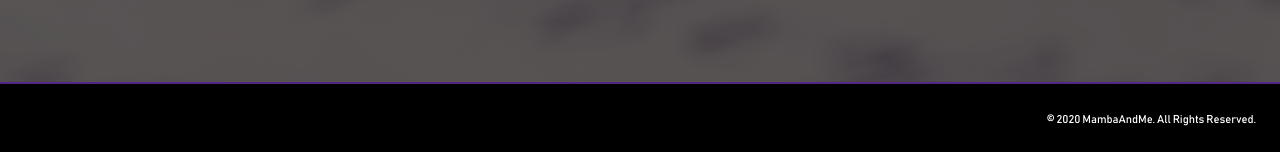
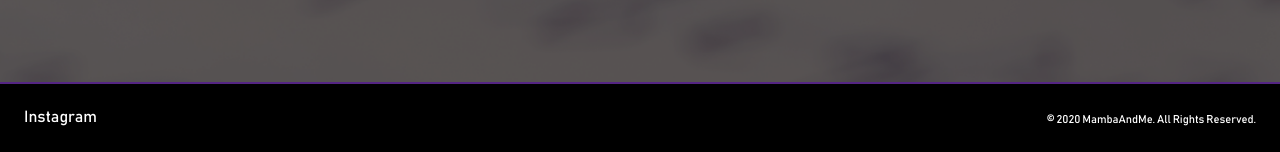
Before and after one commit to jayant95/Mamba, a PHP site: page /story.php in a window 1280 px wide. Shown: the part 913-1065 px from the top of the page. Run offline with PHP 8.4, Linux system fonts and the light colour scheme.

Commit message:
Add instagram link to footer
Linked MambaAndMe instagram page

```diff
--- a/css/main.css
+++ b/css/main.css
@@ -150,7 +150,8 @@ ul {
     overflow: hidden;
     padding: 1rem;
     z-index: 2;
-    /* border: 1px solid rgb(50, 50, 50); */
+    -webkit-transform: translate3d(0,0,1px);
+    transform: translate3d(0px, 0px, 1px);
   }
 
 .login-form {
@@ -646,13 +647,28 @@ ul {
     height: 70px;
     background-color: rgb(0, 0, 0);
     color: white;
+    display: flex;
+    justify-content: space-between;
 }
 
-.footer p {
+.footer p, .footer a {
     padding-top: 1.8rem;
     font-size: 0.7rem;
     padding-right: 1.5rem;
     text-align: right;
+}
+
+.footer a {
+    text-align: left;
+    padding-left: 1.5rem;
+    font-size: 1rem;
+    padding-top: 1.5rem;
+    transition: 0.1s;
+}
+
+.footer a:hover {
+    color: rgb(253, 184, 39);
+
 }
 
 
--- a/donate.php
+++ b/donate.php
@@ -75,6 +75,7 @@
 </div>
 
 <div class="footer">
+    <a href="https://www.instagram.com/mambaandme24/">Instagram</a>
     <p>© 2020 MambaAndMe. All Rights Reserved.</p>
 </div>
 <script src="js/hearts.js"></script>
--- a/includes/footer.php
+++ b/includes/footer.php
@@ -1,5 +1,6 @@
 
 		<div class="footer">
+			<a href="https://www.instagram.com/mambaandme24/">Instagram</a>
 			<p>© 2020 MambaAndMe. All Rights Reserved.</p>
 		</div>
 	</body>
--- a/index.php
+++ b/index.php
@@ -255,6 +255,7 @@
 </div>
 
 <div class="footer">
+    <a href="https://www.instagram.com/mambaandme24/">Instagram</a>
     <p>© 2020 MambaAndMe. All Rights Reserved.</p>
 </div>
 <script src="js/hearts.js"></script>
--- a/readStory.php
+++ b/readStory.php
@@ -92,6 +92,7 @@
     </div>
 </div>
 <div class="footer">
+    <a href="https://www.instagram.com/mambaandme24/">Instagram</a>
     <p>© 2020 MambaAndMe. All Rights Reserved.</p>
 </div>
 <script src="js/hearts.js"></script>
```
